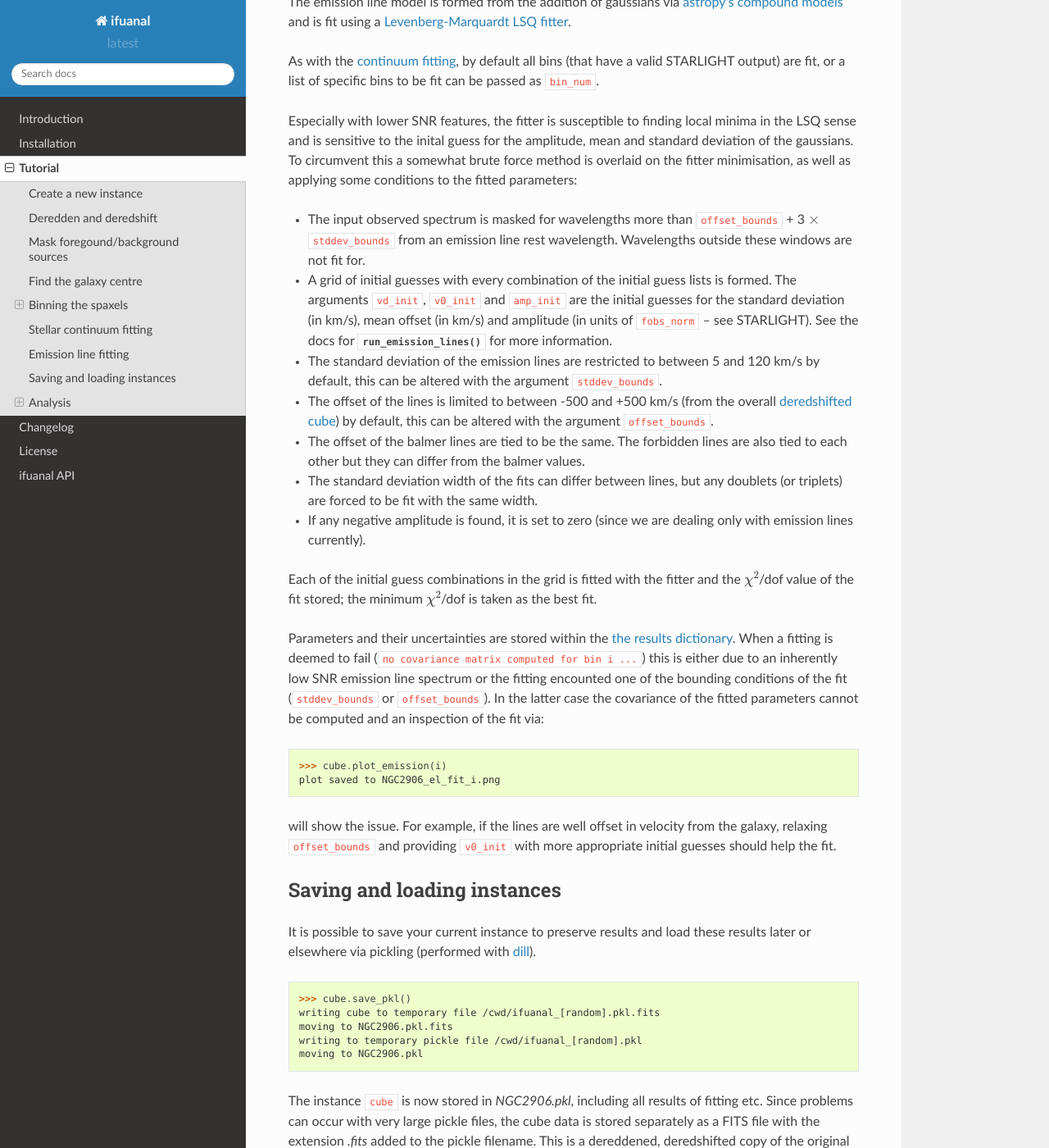
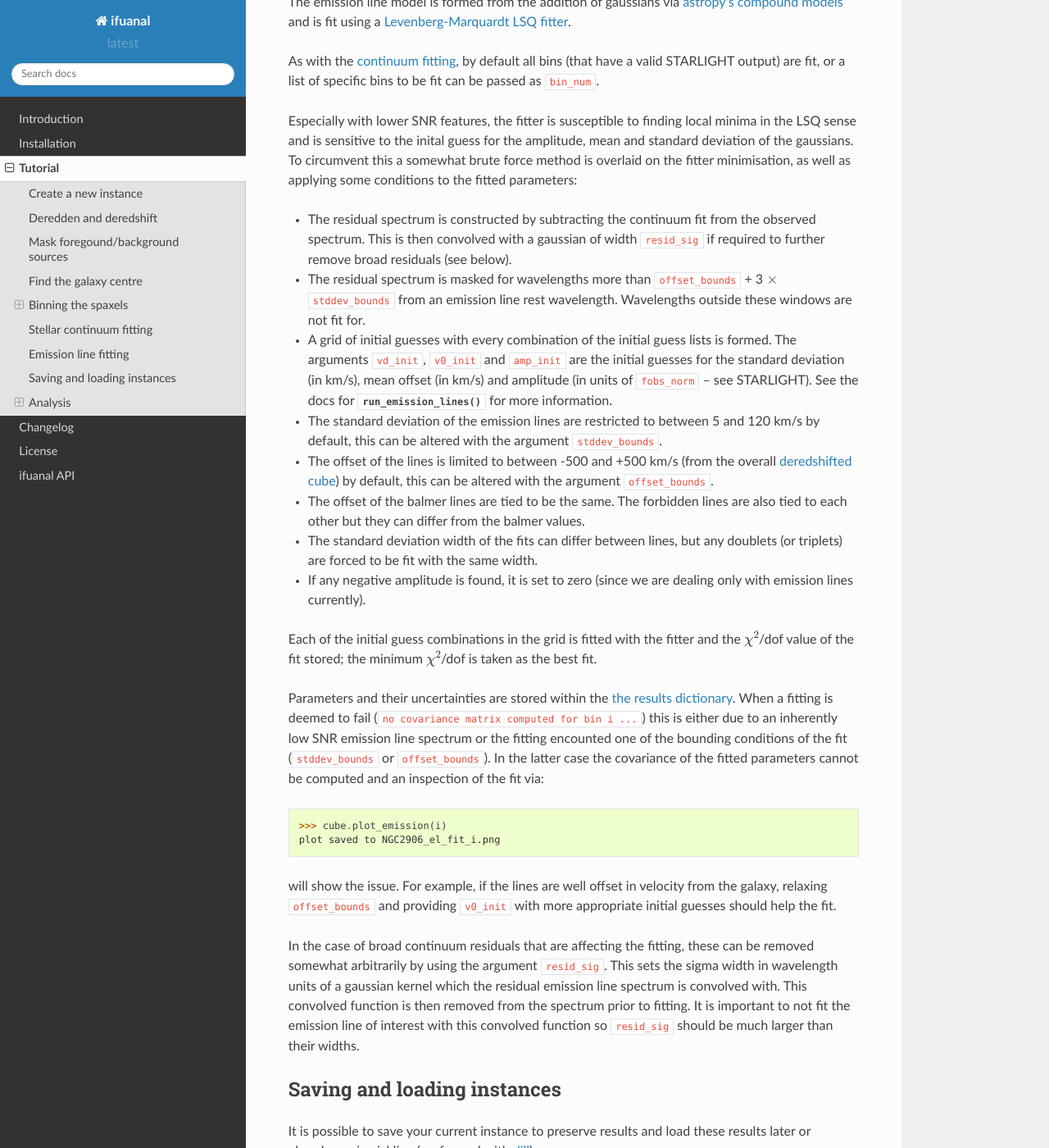
Before and after one commit to Lyalpha/ifuanal, a Sphinx documentation site: the page built from docs/tutorial.rst, in a window 1280 px wide and 1400 px high, scrolled down 8290 px. Shown: the whole window at 82% size. Built offline with Sphinx 7.4.7 and the Read the Docs theme 2.0.0, drawn with Linux system fonts in a browser that asks for light colours.

Commit message:
Update docs

```diff
--- a/docs/changelog.rst
+++ b/docs/changelog.rst
@@ -50,6 +50,9 @@ vdev
  * Added ``smooth`` parameter to :meth:`emission_line_bin` to smooth the line
    map before peak detection.
  * BPT plot is only made for bins with S/N > 3 for all relevant line fluxes.
+ * Fix bug in bin spectra uncertainty calculation.
+ * Added ``resid_sig`` argument to :meth:`run_emission_lines` to further remove
+   broad continuum residuals.
 
 v0.3.0
 ------
--- a/docs/tutorial.rst
+++ b/docs/tutorial.rst
@@ -429,9 +429,11 @@ amplitude, mean and standard deviation of the gaussians. To circumvent this a
 somewhat brute force method is overlaid on the fitter minimisation, as
 well as applying some conditions to the fitted parameters:
 
-* The input observed spectrum is masked for wavelengths more than
-  ``offset_bounds``
-  + 3 :math:`\times` ``stddev_bounds`` from an emission line rest wavelength.
+* The residual spectrum is constructed by subtracting the continuum fit from
+  the observed spectrum. This is then convolved with a gaussian of width
+  ``resid_sig`` if required to further remove broad residuals (see below).
+* The residual spectrum is masked for wavelengths more than ``offset_bounds`` +
+  3 :math:`\times` ``stddev_bounds`` from an emission line rest wavelength.
   Wavelengths outside these windows are not fit for.
 * A grid of initial guesses with every combination of the initial guess lists
   is formed. The arguments ``vd_init``, ``v0_init`` and ``amp_init`` are the
@@ -468,6 +470,14 @@ the fitted parameters cannot be computed and an inspection of the fit via: ::
 will show the issue. For example, if the lines are well offset in velocity from
 the galaxy, relaxing ``offset_bounds`` and providing ``v0_init`` with more
 appropriate initial guesses should help the fit.
+
+In the case of broad continuum residuals that are affecting the fitting,
+these can be removed somewhat arbitrarily by using the argument ``resid_sig``.
+This sets the sigma width in wavelength units of a gaussian kernel which the
+residual emission line spectrum is convolved with. This convolved function
+is then removed from the spectrum prior to fitting. It is important to not
+fit the emission line of interest with this convolved function so ``resid_sig``
+should be much larger than their widths.
 
 .. _saving-loading:
 
```
